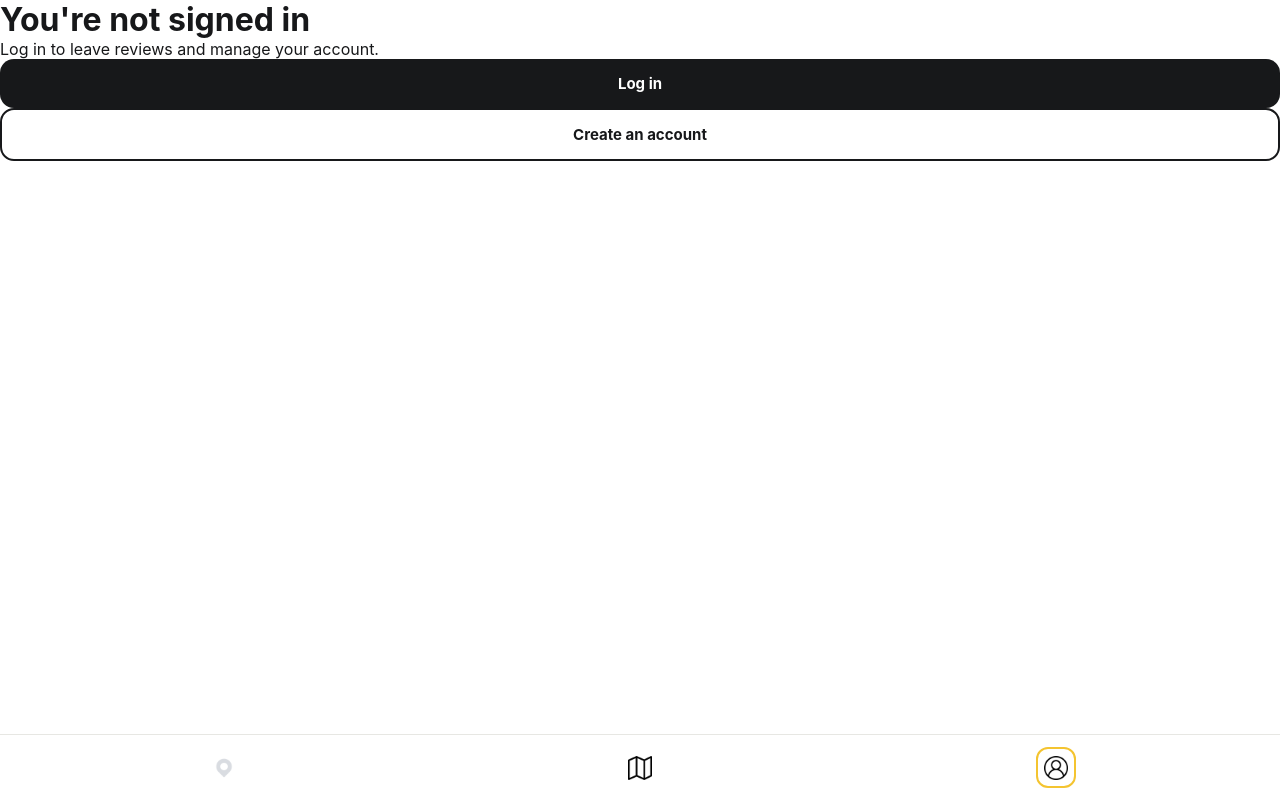
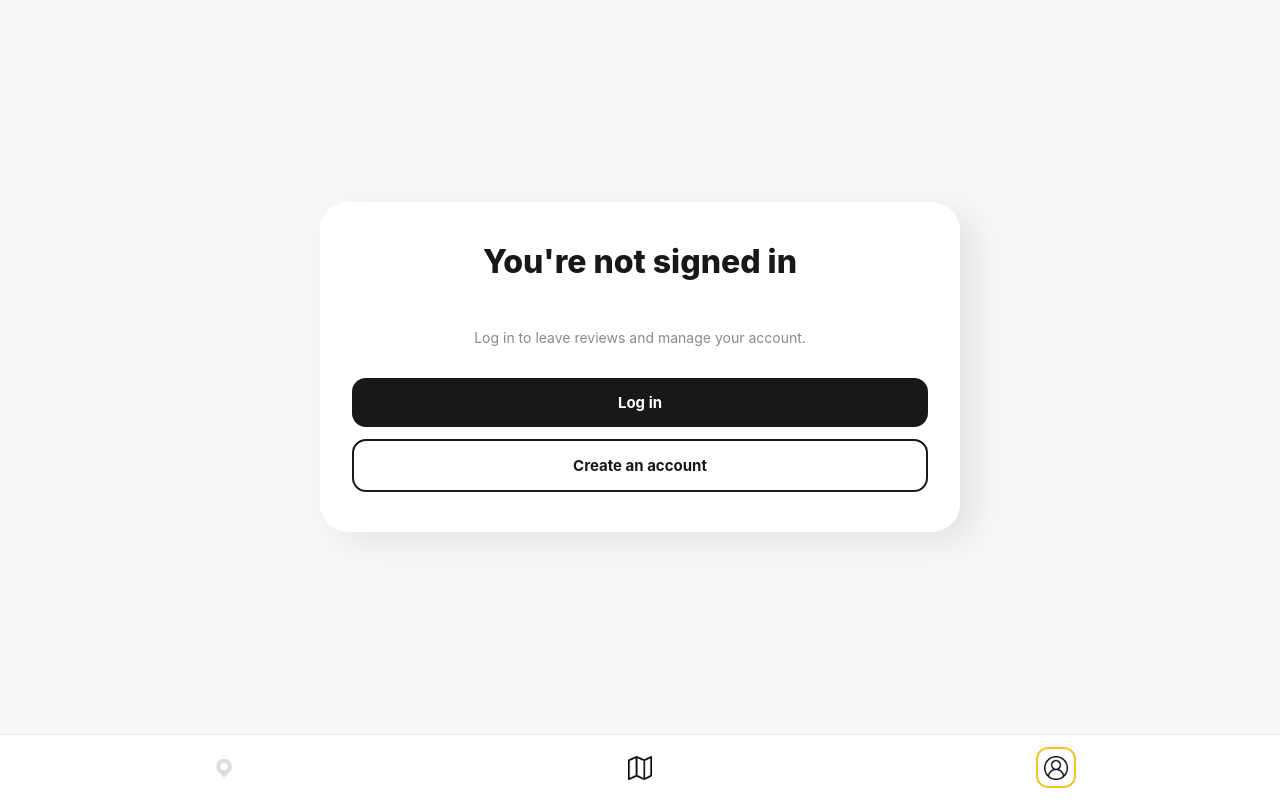
Before and after one commit to JGiles03/Project-Delta, a React (Vite) app in the folder project-delta-frontend/: page /account in a window 1280 px wide. Built offline with nearby package versions, Linux system fonts and the light colour scheme; no server answers.

Commit message:
styled the account page

```diff
--- a/project-delta-frontend/src/App.tsx
+++ b/project-delta-frontend/src/App.tsx
@@ -28,7 +28,9 @@ function App() {
       <Route path="/account" element={<Header />}>
         <Route index element={<AccountPage />} />
       </Route>
-      <Route path="venue/:id" element={<VenuePage />} />
+      <Route path="venue/:id" element={<Header />}>
+        <Route index element={<VenuePage />} />
+      </Route>
       <Route path="*" element={<h1>Page Not Found</h1>} />
     </Routes>
   );
--- a/project-delta-frontend/src/Components/PlaceList/index.tsx
+++ b/project-delta-frontend/src/Components/PlaceList/index.tsx
@@ -1,19 +1,21 @@
-import { Link } from "react-router-dom"
-import { usePlaces } from "../../context/PlacesContext"
-import PlaceCard from "../PlaceCard"
-import './index.css'
+import { Link } from "react-router-dom";
+import { usePlaces } from "../../context/PlacesContext";
+import PlaceCard from "../PlaceCard";
+import "./index.css";
 
 export default function PlaceList() {
-  const { places, isLoading, error } = usePlaces()
+  const { places, isLoading, error } = usePlaces();
 
-  if (error) return <div className="list-message">{error}</div>
-  if (isLoading) return <div className="list-message">Loading venues...</div>
+  if (error) return <div className="list-message">{error}</div>;
+  if (isLoading) return <div className="list-message">Loading venues...</div>;
 
   return (
     <div className="list">
       {places.map((place) => (
-        <Link to={`/map/venue/${place.id}`} ><PlaceCard key={place.id} place={place} /></Link>
+        <Link to={`/venue/${place.id}`}>
+          <PlaceCard key={place.id} place={place} />
+        </Link>
       ))}
     </div>
-  )
+  );
 }
--- a/project-delta-frontend/src/Pages/AccountPage/index.css
+++ b/project-delta-frontend/src/Pages/AccountPage/index.css
@@ -0,0 +1,94 @@
+.account-page {
+  height: 100%;
+  width: 100%;
+  display: flex;
+  align-items: center;
+  justify-content: center;
+  background: var(--color-bg);
+  padding: 1.5rem;
+  overflow-y: auto;
+}
+
+.account-message {
+  height: 100%;
+  display: flex;
+  align-items: center;
+  justify-content: center;
+  color: var(--color-text-muted);
+  font-size: 1rem;
+}
+
+.account-subtext {
+  font-size: 0.875rem;
+  color: var(--color-text-muted);
+  margin: 0.5rem 0 1.5rem;
+}
+
+.account-actions {
+  width: 100%;
+  display: flex;
+  flex-direction: column;
+  gap: 0.75rem;
+}
+
+.account-card {
+  background: var(--color-white);
+  border-radius: 1.75rem;
+  box-shadow: 1rem 0.6rem 2rem rgba(0, 0, 0, 0.08);
+  padding: 2.5rem 2rem;
+  max-width: 80vh;
+  width: 100%;
+  display: flex;
+  flex-direction: column;
+  align-items: center;
+  text-align: center;
+  gap: 0.5rem;
+}
+
+.account-avatar {
+  width: 4rem;
+  height: 4rem;
+  border-radius: 50%;
+  background: var(--color-yellow);
+  color: var(--color-black);
+  font-size: 2.5rem;
+  font-weight: 800;
+  padding: 3rem;
+  display: flex;
+  align-items: center;
+  justify-content: center;
+  margin-bottom: 0.75rem;
+}
+
+.account-card h1 {
+  font-size: 2rem;
+  font-weight: 800;
+  color: var(--color-black);
+  margin-bottom: 4vh;
+}
+
+.account-member-since {
+  font-size: 1rem;
+  color: var(--color-text-muted);
+  margin-bottom: 1rem;
+}
+
+.account-section {
+  width: 100%;
+  border-top: 0.1rem solid var(--color-line);
+  padding-top: 1.25rem;
+  margin-top: 0.5rem;
+  margin-bottom: 1.5rem;
+}
+
+.account-section h3 {
+  font-size: 1rem;
+  font-weight: 700;
+  color: var(--color-black);
+  margin-bottom: 0.5rem;
+}
+
+.placeholder-note {
+  font-size: 2rem;
+  color: var(--color-text-muted);
+}
```
